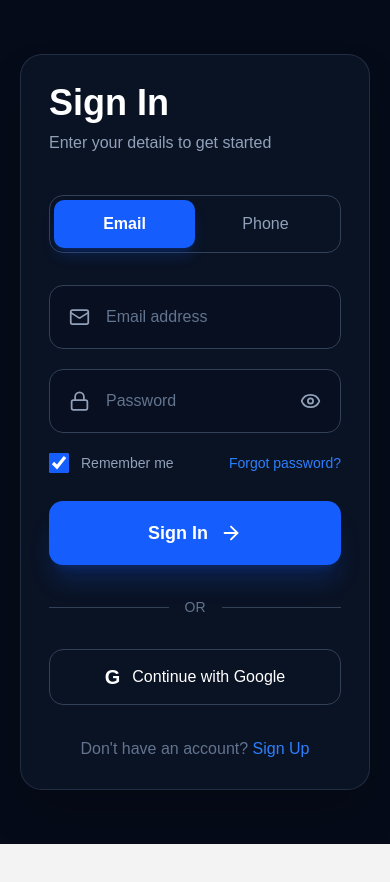
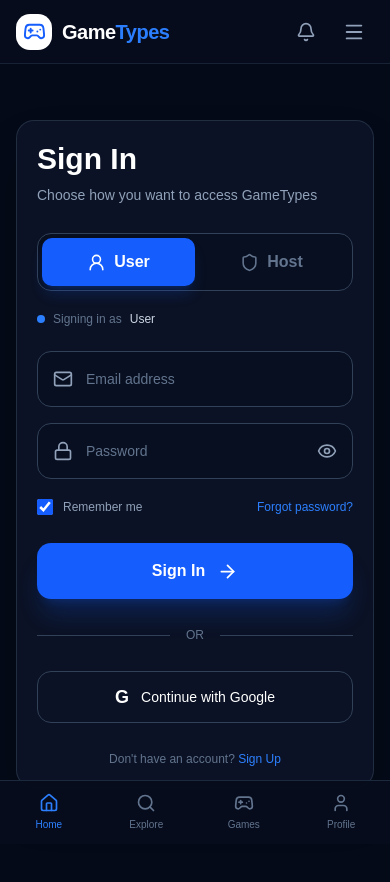
Before and after one commit to maniQuare/manigame-website, a Next.js app: page /sign-in in a window 390 px wide. Shown: the top 882 px of the page. Before the commit the page ends 844 px from the top, so only its background shows below. Built offline with nearby package versions, Linux system fonts and the light colour scheme.

Commit message:
Refactor SignIn component with new layout and features
Refactor SignIn component to include a top app bar and mobile navigation. Update layout and styles for improved user experience.

```diff
--- a/src/app/(auth)/sign-in/page.tsx
+++ b/src/app/(auth)/sign-in/page.tsx
@@ -10,157 +10,349 @@ import {
   ArrowRight,
   Users,
   Trophy,
+  Home,
+  Search,
+  User,
+  Menu,
+  Bell,
+  Shield,
+  UserRound,
 } from "lucide-react";
 
 export default function SignIn() {
   const [showPassword, setShowPassword] = useState(false);
   const [remember, setRemember] = useState(true);
+  const [loginType, setLoginType] = useState<"user" | "host">("user");
 
   return (
-    <main className="min-h-screen bg-[#050a18] text-white overflow-hidden">
-      <div className="min-h-screen flex">
+    <main className="min-h-screen bg-[#050a18] text-white overflow-hidden pb-16 md:pb-0">
 
-        {/* LEFT SIDE */}
-        <section className="relative hidden lg:flex lg:w-1/2 min-h-screen overflow-hidden">
+      {/* ================= TOP APP BAR ================= */}
+      <header className="fixed top-0 left-0 right-0 z-50 h-16 border-b border-slate-800/80 bg-[#070d1d]/95 backdrop-blur-xl">
+
+        <div className="h-full max-w-[1600px] mx-auto px-4 sm:px-6 lg:px-10 flex items-center justify-between">
+
+          {/* Logo */}
+          <div className="flex items-center gap-2.5">
+            <div className="w-9 h-9 sm:w-10 sm:h-10 rounded-xl bg-white flex items-center justify-center">
+              <Gamepad2
+                size={23}
+                className="text-blue-600"
+              />
+            </div>
+
+            <h1 className="text-xl sm:text-2xl font-bold tracking-tight">
+              Game<span className="text-blue-500">Types</span>
+            </h1>
+          </div>
+
+          {/* Desktop Navigation */}
+          <nav className="hidden md:flex items-center gap-8 text-sm text-slate-400">
+            <a
+              href="#"
+              className="hover:text-white transition"
+            >
+              PLAY
+            </a>
+
+            <a
+              href="#"
+              className="hover:text-white transition"
+            >
+              GAMES
+            </a>
+
+            <a
+              href="#"
+              className="hover:text-white transition"
+            >
+              HOST
+            </a>
+
+            <a
+              href="#"
+              className="hover:text-white transition"
+            >
+              COMMUNITY
+            </a>
+          </nav>
+
+          {/* Right Actions */}
+          <div className="flex items-center gap-2">
+
+            <button
+              className="
+                hidden sm:flex
+                w-10 h-10
+                rounded-xl
+                items-center justify-center
+                text-slate-400
+                hover:text-white
+                hover:bg-slate-800
+                transition
+              "
+            >
+              <Search size={20} />
+            </button>
+
+            <button
+              className="
+                w-10 h-10
+                rounded-xl
+                flex items-center justify-center
+                text-slate-400
+                hover:text-white
+                hover:bg-slate-800
+                transition
+              "
+            >
+              <Bell size={20} />
+            </button>
+
+            <button
+              className="
+                hidden sm:flex
+                w-10 h-10
+                rounded-xl
+                items-center justify-center
+                bg-blue-600
+                hover:bg-blue-500
+                transition
+              "
+            >
+              <User size={19} />
+            </button>
+
+            <button className="md:hidden w-10 h-10 flex items-center justify-center text-slate-400">
+              <Menu size={22} />
+            </button>
+
+          </div>
+        </div>
+      </header>
+
+
+      {/* ================= MAIN ================= */}
+      <div className="min-h-screen flex pt-16">
+
+        {/* ================= LEFT SIDE - DESKTOP ================= */}
+        <section className="relative hidden lg:flex lg:w-1/2 min-h-[calc(100vh-64px)] overflow-hidden">
 
           {/* Background */}
           <div
             className="absolute inset-0 bg-cover bg-center"
             style={{
-              backgroundImage:
-                "url('/gaming-bg.jpg')",
+              backgroundImage: "url('/gaming-bg.jpg')",
             }}
           />
 
-          {/* Dark overlay */}
+          {/* Overlay */}
           <div className="absolute inset-0 bg-gradient-to-r from-[#050a18]/95 via-[#07102a]/80 to-[#050a18]/95" />
 
           {/* Blue glow */}
-          <div className="absolute w-[500px] h-[500px] bg-blue-600/20 blur-[150px] rounded-full -left-40 bottom-0" />
+          <div className="absolute w-[550px] h-[550px] bg-blue-600/20 blur-[150px] rounded-full -left-40 bottom-0" />
 
           {/* Content */}
-          <div className="relative z-10 w-full p-10 flex flex-col">
+          <div className="relative z-10 w-full p-10 xl:p-14 flex flex-col">
 
-            {/* Logo */}
-            <div className="flex items-center gap-3">
-              <div className="w-12 h-12 rounded-xl bg-white flex items-center justify-center">
-                <Gamepad2 className="text-[#1769ff]" size={29} />
+            <div className="flex-1 flex flex-col justify-center max-w-xl">
+
+              <div className="mb-5 inline-flex items-center gap-2 text-blue-400 text-sm font-medium">
+                <span className="w-2 h-2 rounded-full bg-blue-500 animate-pulse" />
+                GAME COMMUNITY
               </div>
 
-              <h1 className="text-3xl font-bold">
-                Game<span className="text-blue-500">Types</span>
-              </h1>
-            </div>
-
-            {/* Hero */}
-            <div className="flex-1 flex flex-col justify-center max-w-xl">
-
-              <h2 className="text-6xl font-bold leading-tight">
+              <h2 className="text-5xl xl:text-6xl font-bold leading-tight">
                 Welcome Back,
                 <br />
-                <span className="text-blue-500">Gamer!</span>
+                <span className="text-blue-500">
+                  Gamer!
+                </span>
               </h2>
 
-              <p className="text-xl text-slate-300 mt-6 leading-relaxed">
+              <p className="text-lg xl:text-xl text-slate-300 mt-6 leading-relaxed">
                 Sign in to continue your game journey
                 <br />
                 and explore new challenges.
               </p>
 
-              <div className="flex gap-8 mt-14">
+              {/* Features */}
+              <div className="flex flex-wrap gap-8 mt-12">
 
                 <Feature
-                  icon={<Gamepad2 size={25} />}
+                  icon={<Gamepad2 size={24} />}
                   title="Play"
                   text="Popular Games"
                 />
 
                 <Feature
-                  icon={<Users size={25} />}
+                  icon={<Users size={24} />}
                   title="Connect"
                   text="With Friends"
                 />
 
                 <Feature
-                  icon={<Trophy size={25} />}
+                  icon={<Trophy size={24} />}
                   title="Win"
                   text="Rewards"
                 />
 
               </div>
             </div>
+
           </div>
         </section>
 
-        {/* RIGHT SIDE */}
-        <section className="w-full lg:w-1/2 min-h-screen flex items-center justify-center px-5 py-10 bg-[#060b19]">
+
+        {/* ================= RIGHT SIDE ================= */}
+        <section className="w-full lg:w-1/2 min-h-[calc(100vh-64px)] flex items-center justify-center px-4 sm:px-6 py-8 sm:py-10">
 
           <div className="w-full max-w-[560px]">
 
-            {/* Top navigation */}
-            <div className="hidden sm:flex justify-end gap-5 text-sm tracking-[4px] text-slate-400 mb-8">
-              <span>PLAY</span>
-              <span>/</span>
-              <span>CONNECT</span>
-              <span>/</span>
-              <span>WIN</span>
+            {/* Small app navigation */}
+            <div className="hidden sm:flex items-center justify-between mb-5">
+
+              <div>
+                <p className="text-xs text-slate-500 uppercase tracking-widest">
+                  Account
+                </p>
+
+                <p className="text-sm text-slate-300 mt-1">
+                  Sign in to GameTypes
+                </p>
+              </div>
+
+              <div className="flex items-center gap-2 text-xs text-slate-500">
+                <Shield size={15} />
+                Secure Login
+              </div>
+
             </div>
 
-            {/* Card */}
-            <div className="rounded-3xl border border-slate-700/60 bg-[#0c1426]/90 backdrop-blur-xl p-7 sm:p-10 shadow-2xl">
 
-              <h2 className="text-4xl font-bold">
-                Sign In
-              </h2>
+            {/* ================= LOGIN CARD ================= */}
+            <div
+              className="
+                rounded-2xl sm:rounded-3xl
+                border border-slate-700/60
+                bg-[#0c1426]/95
+                backdrop-blur-xl
+                p-5 sm:p-8 lg:p-10
+                shadow-2xl
+              "
+            >
 
-              <p className="text-slate-400 mt-2">
-                Enter your details to get started
-              </p>
+              {/* Heading */}
+              <div>
+                <h2 className="text-3xl sm:text-4xl font-bold">
+                  Sign In
+                </h2>
 
-              {/* Tabs */}
-              <div className="grid grid-cols-2 mt-10 border border-slate-700 rounded-xl p-1">
+                <p className="text-sm sm:text-base text-slate-400 mt-2">
+                  Choose how you want to access GameTypes
+                </p>
+              </div>
+
+
+              {/* ================= USER / HOST ================= */}
+              <div
+                className="
+                  grid grid-cols-2
+                  mt-7 sm:mt-9
+                  border border-slate-700
+                  rounded-xl
+                  p-1
+                  bg-[#080f20]
+                "
+              >
 
                 <button
-                  className="
-                    py-3 rounded-lg
-                    bg-blue-600
+                  type="button"
+                  onClick={() => setLoginType("user")}
+                  className={`
+                    h-12 sm:h-14
+                    rounded-lg
+                    flex items-center justify-center
+                    gap-2
                     font-semibold
-                    shadow-lg shadow-blue-600/20
-                  "
+                    transition-all
+                    ${
+                      loginType === "user"
+                        ? "bg-blue-600 text-white shadow-lg shadow-blue-600/20"
+                        : "text-slate-500 hover:text-white"
+                    }
+                  `}
                 >
-                  Email
+                  <UserRound size={19} />
+                  User
                 </button>
 
+
                 <button
-                  className="
-                    py-3 rounded-lg
-                    text-slate-400
-                    hover:text-white
-                    transition
-                  "
+                  type="button"
+                  onClick={() => setLoginType("host")}
+                  className={`
+                    h-12 sm:h-14
+                    rounded-lg
+                    flex items-center justify-center
+                    gap-2
+                    font-semibold
+                    transition-all
+                    ${
+                      loginType === "host"
+                        ? "bg-blue-600 text-white shadow-lg shadow-blue-600/20"
+                        : "text-slate-500 hover:text-white"
+                    }
+                  `}
                 >
-                  Phone
+                  <Shield size={19} />
+                  Host
                 </button>
 
               </div>
 
-              {/* Email */}
-              <div className="relative mt-8">
+
+              {/* Selected type */}
+              <div className="mt-5 flex items-center gap-2 text-xs text-slate-500">
+                <span className="w-2 h-2 rounded-full bg-blue-500" />
+
+                Signing in as{" "}
+                <span className="text-slate-300 font-medium">
+                  {loginType === "user" ? "User" : "Host"}
+                </span>
+              </div>
+
+
+              {/* ================= EMAIL ================= */}
+              <div className="relative mt-6">
+
                 <Mail
-                  size={21}
-                  className="absolute left-5 top-1/2 -translate-y-1/2 text-slate-400"
+                  size={20}
+                  className="
+                    absolute left-4 sm:left-5
+                    top-1/2
+                    -translate-y-1/2
+                    text-slate-400
+                  "
                 />
 
                 <input
                   type="email"
-                  placeholder="Email address"
+                  placeholder={
+                    loginType === "host"
+                      ? "Host email address"
+                      : "Email address"
+                  }
                   className="
-                    w-full h-16
+                    w-full
+                    h-14 sm:h-16
                     rounded-xl
                     border border-slate-700
                     bg-[#080f20]
-                    pl-14 pr-5
+                    pl-12 sm:pl-14
+                    pr-4
                     text-white
+                    text-sm sm:text-base
                     outline-none
                     placeholder:text-slate-500
                     focus:border-blue-500
@@ -169,25 +361,36 @@ export default function SignIn() {
                     transition
                   "
                 />
+
               </div>
 
-              {/* Password */}
-              <div className="relative mt-5">
+
+              {/* ================= PASSWORD ================= */}
+              <div className="relative mt-4">
+
                 <Lock
-                  size={21}
-                  className="absolute left-5 top-1/2 -translate-y-1/2 text-slate-400"
+                  size={20}
+                  className="
+                    absolute left-4 sm:left-5
+                    top-1/2
+                    -translate-y-1/2
+                    text-slate-400
+                  "
                 />
 
                 <input
                   type={showPassword ? "text" : "password"}
                   placeholder="Password"
                   className="
-                    w-full h-16
+                    w-full
+                    h-14 sm:h-16
                     rounded-xl
                     border border-slate-700
                     bg-[#080f20]
-                    pl-14 pr-14
+                    pl-12 sm:pl-14
+                    pr-12
                     text-white
+                    text-sm sm:text-base
                     outline-none
                     placeholder:text-slate-500
                     focus:border-blue-500
@@ -199,115 +402,210 @@ export default function SignIn() {
 
                 <button
                   type="button"
-                  onClick={() => setShowPassword(!showPassword)}
+                  onClick={() =>
+                    setShowPassword(!showPassword)
+                  }
                   className="
-                    absolute right-5 top-1/2
+                    absolute right-4
+                    top-1/2
                     -translate-y-1/2
                     text-slate-400
                     hover:text-white
                   "
                 >
                   {showPassword ? (
-                    <EyeOff size={21} />
+                    <EyeOff size={20} />
                   ) : (
-                    <Eye size={21} />
+                    <Eye size={20} />
                   )}
                 </button>
+
               </div>
 
-              {/* Remember / Forgot */}
-              <div className="flex items-center justify-between mt-5 text-sm">
 
-                <label className="flex items-center gap-3 text-slate-400 cursor-pointer">
+              {/* ================= REMEMBER ================= */}
+              <div className="flex items-center justify-between mt-5 text-xs sm:text-sm">
+
+                <label className="flex items-center gap-2.5 text-slate-400 cursor-pointer">
+
                   <input
                     type="checkbox"
                     checked={remember}
-                    onChange={(e) => setRemember(e.target.checked)}
-                    className="w-5 h-5 accent-blue-600"
+                    onChange={(e) =>
+                      setRemember(e.target.checked)
+                    }
+                    className="w-4 h-4 sm:w-5 sm:h-5 accent-blue-600"
                   />
 
                   Remember me
+
                 </label>
 
-                <button className="text-blue-500 hover:text-blue-400">
+                <button
+                  type="button"
+                  className="text-blue-500 hover:text-blue-400"
+                >
                   Forgot password?
                 </button>
 
               </div>
 
-              {/* Sign In */}
+
+              {/* ================= SIGN IN ================= */}
               <button
+                type="button"
                 className="
                   group
-                  w-full h-16
+                  w-full
+                  h-14 sm:h-16
                   mt-7
                   rounded-xl
                   bg-blue-600
                   hover:bg-blue-500
+                  active:scale-[0.99]
                   font-semibold
-                  text-lg
-                  flex items-center justify-center gap-3
-                  shadow-xl shadow-blue-600/20
+                  text-base sm:text-lg
+                  flex items-center justify-center
+                  gap-3
+                  shadow-xl
+                  shadow-blue-600/20
                   transition-all
                 "
               >
+
                 Sign In
 
                 <ArrowRight
-                  size={22}
-                  className="group-hover:translate-x-1 transition"
+                  size={21}
+                  className="
+                    group-hover:translate-x-1
+                    transition
+                  "
                 />
+
               </button>
 
-              {/* OR */}
-              <div className="flex items-center gap-4 my-8">
+
+              {/* ================= OR ================= */}
+              <div className="flex items-center gap-4 my-7">
+
                 <div className="h-px bg-slate-700 flex-1" />
 
-                <span className="text-slate-500 text-sm">
+                <span className="text-slate-500 text-xs">
                   OR
                 </span>
 
                 <div className="h-px bg-slate-700 flex-1" />
+
               </div>
 
-              {/* Google */}
+
+              {/* ================= GOOGLE ================= */}
               <button
+                type="button"
                 className="
-                  w-full h-14
+                  w-full
+                  h-13 sm:h-14
+                  py-3.5
                   rounded-xl
                   border border-slate-700
                   hover:bg-slate-800
                   flex items-center justify-center
                   gap-3
                   font-medium
+                  text-sm sm:text-base
                   transition
                 "
               >
-                <span className="text-xl font-bold">
+
+                <span className="text-lg font-bold">
                   G
                 </span>
 
                 Continue with Google
+
               </button>
 
-              {/* Signup */}
-              <p className="text-center text-slate-500 mt-8">
+
+              {/* ================= SIGN UP ================= */}
+              <p className="text-center text-xs sm:text-sm text-slate-500 mt-7">
+
                 Don't have an account?{" "}
-                <button className="text-blue-500 hover:text-blue-400 font-medium">
+
+                <button
+                  type="button"
+                  className="
+                    text-blue-500
+                    hover:text-blue-400
+                    font-medium
+                  "
+                >
                   Sign Up
                 </button>
+
               </p>
 
             </div>
+
           </div>
+
         </section>
+
       </div>
+
+
+      {/* ================= MOBILE BOTTOM NAV ================= */}
+      <nav
+        className="
+          md:hidden
+          fixed
+          bottom-0
+          left-0
+          right-0
+          z-50
+          h-16
+          border-t border-slate-800
+          bg-[#070d1d]/95
+          backdrop-blur-xl
+        "
+      >
+
+        <div className="h-full grid grid-cols-4">
+
+          <MobileNavItem
+            icon={<Home size={20} />}
+            label="Home"
+            active
+          />
+
+          <MobileNavItem
+            icon={<Search size={20} />}
+            label="Explore"
+          />
+
+          <MobileNavItem
+            icon={<Gamepad2 size={20} />}
+            label="Games"
+          />
+
+          <MobileNavItem
+            icon={<User size={20} />}
+            label="Profile"
+          />
+
+        </div>
+
+      </nav>
+
     </main>
   );
 }
 
 
-/* Feature Component */
+/* ================================================= */
+/* FEATURE COMPONENT */
+/* ================================================= */
+
 function Feature({
   icon,
   title,
@@ -319,12 +617,13 @@ function Feature({
 }) {
   return (
     <div className="flex items-center gap-3">
+
       <div className="text-slate-300">
         {icon}
       </div>
 
       <div>
-        <p className="font-semibold">
+        <p className="font-semibold text-sm">
           {title}
         </p>
 
@@ -332,6 +631,48 @@ function Feature({
           {text}
         </p>
       </div>
+
     </div>
   );
 }
+
+
+/* ================================================= */
+/* MOBILE NAV ITEM */
+/* ================================================= */
+
+function MobileNavItem({
+  icon,
+  label,
+  active = false,
+}: {
+  icon: React.ReactNode;
+  label: string;
+  active?: boolean;
+}) {
+  return (
+    <button
+      type="button"
+      className={`
+        flex flex-col
+        items-center
+        justify-center
+        gap-1
+        transition
+        ${
+          active
+            ? "text-blue-500"
+            : "text-slate-500 hover:text-slate-300"
+        }
+      `}
+    >
+
+      {icon}
+
+      <span className="text-[10px] font-medium">
+        {label}
+      </span>
+
+    </button>
+  );
+                }
```
